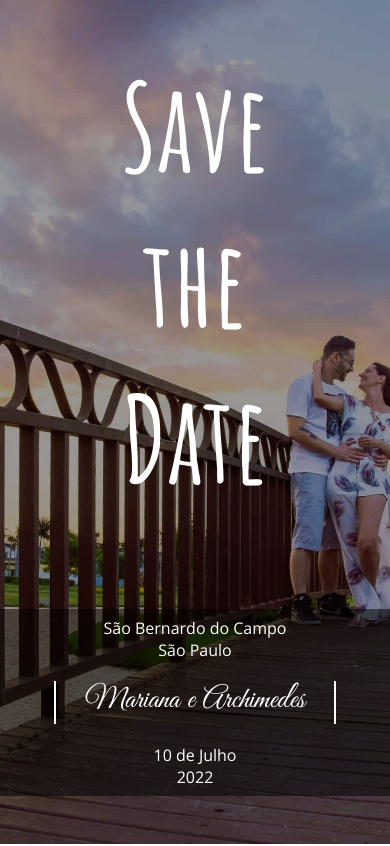
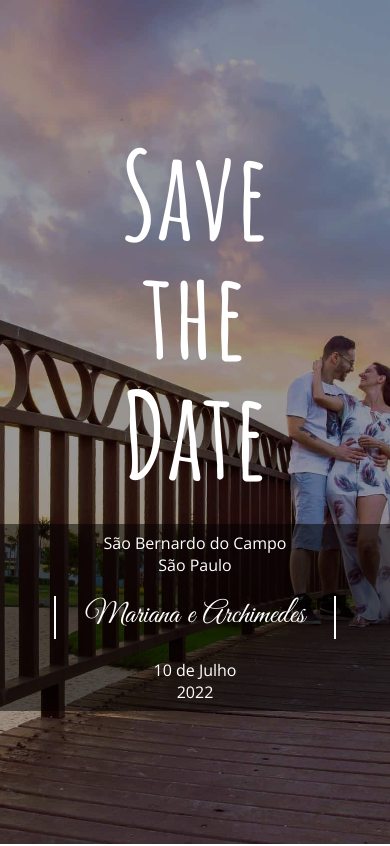
Before and after one commit to afagundes/casamento, a Next.js app: page / in a window 390 px wide. Shown: the top 846 px of the page. Built offline with nearby package versions, Linux system fonts and the light colour scheme.

Commit message:
mais ajustes de css para mobile

```diff
--- a/components/welcome/welcome.module.css
+++ b/components/welcome/welcome.module.css
@@ -77,8 +77,8 @@
     }
 
     .title {
-        margin-bottom: 5vh;
         font-size: 120px;
+        line-height: 1;
     }
 
     .container {
@@ -93,7 +93,7 @@
 
     .bannerInfo {
         flex-direction: column;
-        margin-top: 50px;
+        margin-top: 30px;
         padding-bottom: 0.5rem;
     }
 
```
